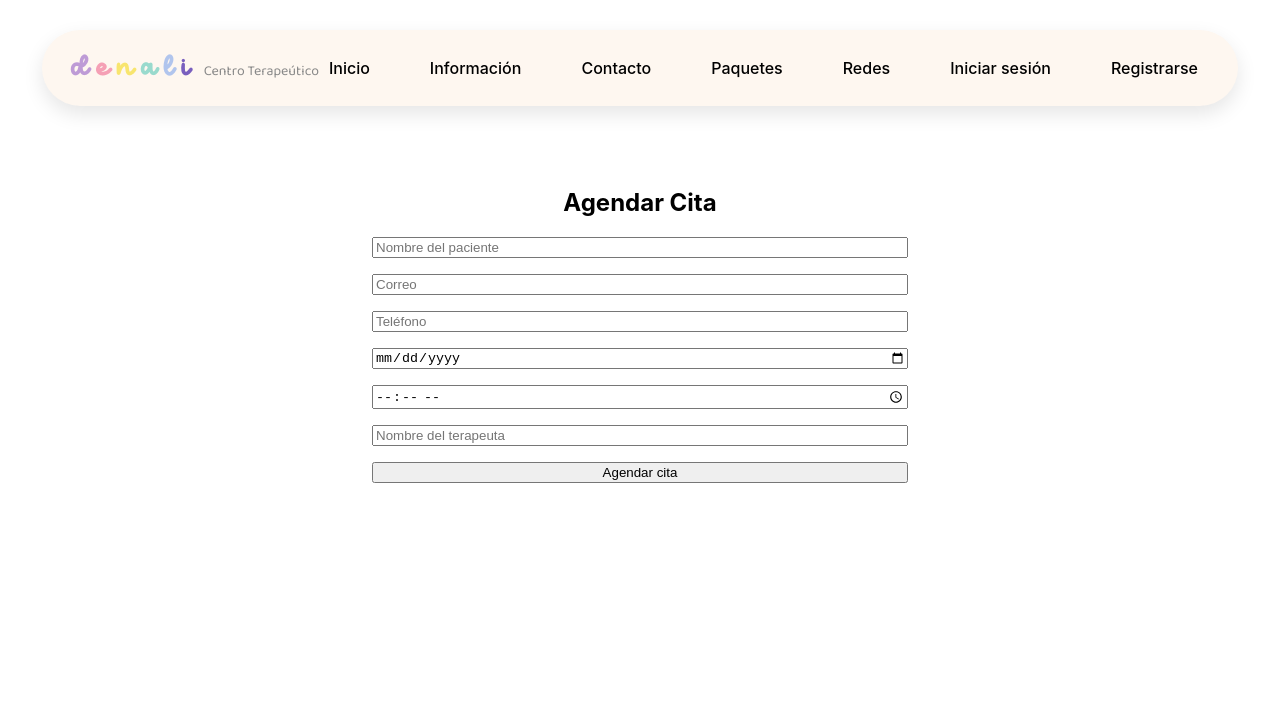
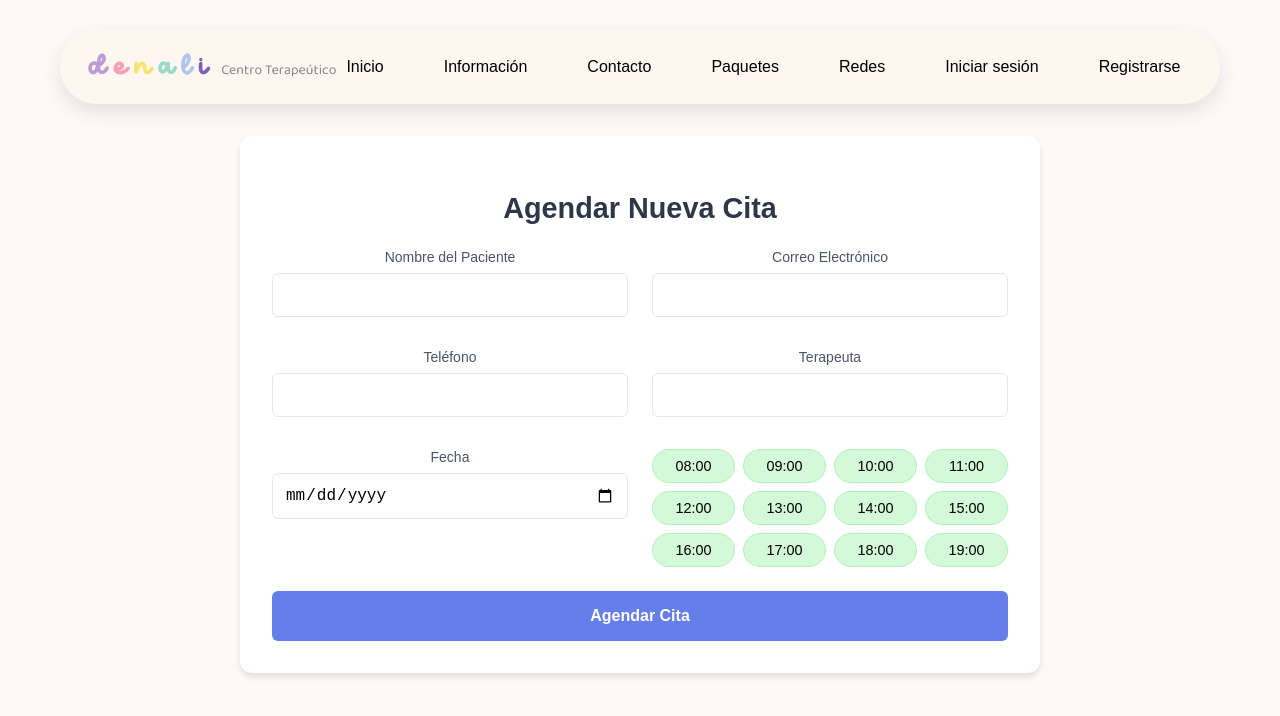
Before and after one commit to Mario124244/denali-main, a React (Create React App) app: page /contact in a window 1280 px wide. Shown: the top 716 px of the page. Built offline with nearby package versions, Linux system fonts and the light colour scheme.

Commit message:
Version 1.2

```diff
--- a/src/components/pages/AgendarCita.tsx
+++ b/src/components/pages/AgendarCita.tsx
@@ -1,4 +1,120 @@
 import React, { useState } from 'react';
+import styled from 'styled-components';
+
+const Container = styled.div`
+  max-width: 800px;
+  margin: 2rem auto;
+  padding: 2rem;
+  background: #ffffff;
+  border-radius: 12px;
+  box-shadow: 0 4px 6px rgba(0, 0, 0, 0.1);
+`;
+const TimesGrid = styled.div`
+  display: grid;
+  grid-template-columns: repeat(auto-fit, minmax(70px, 1fr));
+  gap: 0.5rem;
+`;
+
+const HoraTag = styled.button<{ $seleccionado: boolean }>`
+  padding: 0.5rem 0.75rem;
+  background-color: ${({ $seleccionado }) => ($seleccionado ? '#38d9a9' : '#d3f9d8')};
+  border: 1px solid #b2f2bb;
+  border-radius: 20px;
+  font-size: 0.9rem;
+  cursor: pointer;
+  transition: all 0.2s ease;
+
+  &:hover {
+    background-color: #63e6be;
+  }
+`;
+
+
+const Title = styled.h2`
+  color: #2d3748;
+  font-size: 1.8rem;
+  margin-bottom: 1.5rem;
+  text-align: center;
+`;
+
+const FormGrid = styled.form`
+  display: grid;
+  grid-template-columns: repeat(2, 1fr);
+  gap: 1.5rem;
+  @media (max-width: 768px) {
+    grid-template-columns: 1fr;
+  }
+`;
+
+const InputGroup = styled.div`
+  display: flex;
+  flex-direction: column;
+  margin-bottom: 0.5rem;
+`;
+
+const Label = styled.label`
+  color: #4a5568;
+  font-size: 0.875rem;
+  margin-bottom: 0.5rem;
+  font-weight: 500;
+`;
+
+const Input = styled.input`
+  padding: 0.75rem;
+  border: 1px solid #e2e8f0;
+  border-radius: 6px;
+  font-size: 1rem;
+  transition: border-color 0.3s ease;
+
+  &:focus {
+    outline: none;
+    border-color: #667eea;
+    box-shadow: 0 0 0 2px rgba(102, 126, 234, 0.2);
+  }
+`;
+
+const Button = styled.button`
+  grid-column: 1 / -1;
+  background: #667eea;
+  color: white;
+  padding: 1rem;
+  border: none;
+  border-radius: 6px;
+  font-size: 1rem;
+  font-weight: 600;
+  cursor: pointer;
+  transition: background 0.3s ease;
+
+  &:hover {
+    background: #5a67d8;
+  }
+
+  &:disabled {
+    background: #c3dafe;
+    cursor: not-allowed;
+  }
+`;
+
+const Message = styled.div<{ $type?: 'success' | 'error' | 'info' }>`
+  padding: 1rem;
+  margin-bottom: 1.5rem;
+  border-radius: 6px;
+  background: ${({ $type }) =>
+    $type === 'success' ? '#f0fff4' :
+    $type === 'error' ? '#fff5f5' :
+    '#f7fafc'};
+  color: ${({ $type }) =>
+    $type === 'success' ? '#2f855a' :
+    $type === 'error' ? '#c53030' :
+    '#2d3748'};
+  border: 1px solid ${({ $type }) =>
+    $type === 'success' ? '#c6f6d5' :
+    $type === 'error' ? '#fed7d7' :
+    '#e2e8f0'};
+  display: flex;
+  align-items: center;
+  gap: 0.5rem;
+`;
 
 const AgendarCita: React.FC = () => {
   const [form, setForm] = useState({
@@ -10,7 +126,30 @@ const AgendarCita: React.FC = () => {
     terapeuta: '',
   });
 
-  const [mensaje, setMensaje] = useState('');
+  const [mensaje, setMensaje] = useState<{ texto: string; tipo: 'success' | 'error' | 'info' }>({ texto: '', tipo: 'info' });
+  const [isSubmitting, setIsSubmitting] = useState(false);
+  const generarHorarios = (inicio = '08:00', fin = '19:00', intervalo = 60) => {
+    const horarios: string[] = [];
+    const [startHour, startMin] = inicio.split(':').map(Number);
+    const [endHour, endMin] = fin.split(':').map(Number);
+
+    let current = new Date();
+    current.setHours(startHour, startMin, 0, 0);
+
+    const end = new Date();
+    end.setHours(endHour, endMin, 0, 0);
+
+    while (current <= end) {
+      const horastr = current.toTimeString().slice(0, 5);
+      horarios.push(horastr);
+      current.setMinutes(current.getMinutes() + intervalo);
+    }
+
+    return horarios;
+  };
+
+  const horariosDisponibles = generarHorarios(); // puedes usar estado para cambiar según la fecha
+
 
   const handleChange = (e: React.ChangeEvent<HTMLInputElement>) => {
     setForm({ ...form, [e.target.name]: e.target.value });
@@ -18,6 +157,8 @@ const AgendarCita: React.FC = () => {
 
   const handleSubmit = async (e: React.FormEvent) => {
     e.preventDefault();
+    setIsSubmitting(true);
+    setMensaje({ texto: '', tipo: 'info' });
 
     try {
       // Paso 1: Crear o recuperar paciente
@@ -31,14 +172,16 @@ const AgendarCita: React.FC = () => {
         }),
       });
 
+      if (!pacienteRes.ok) throw new Error('Error al crear paciente');
+
       const paciente = await pacienteRes.json();
 
-      // Paso 2: Agendar la cita asociada al usuario logueado
+      // Paso 2: Agendar la cita
       const citaRes = await fetch(`${process.env.REACT_APP_API_URL}/citas`, {
         method: 'POST',
         headers: {
           'Content-Type': 'application/json',
-          'Authorization': `Bearer ${localStorage.getItem('token')}` // 👈 Aquí se manda el token
+          'Authorization': `Bearer ${localStorage.getItem('token')}`
         },
         body: JSON.stringify({
           paciente: paciente._id,
@@ -49,7 +192,7 @@ const AgendarCita: React.FC = () => {
       });
 
       if (citaRes.ok) {
-        setMensaje('✅ Cita agendada con éxito');
+        setMensaje({ texto: '✅ Cita agendada con éxito', tipo: 'success' });
         setForm({
           nombre: '',
           correo: '',
@@ -59,30 +202,104 @@ const AgendarCita: React.FC = () => {
           terapeuta: ''
         });
       } else {
-        setMensaje('❌ Error al agendar la cita');
+        throw new Error('Error al agendar cita');
       }
 
     } catch (error) {
       console.error('Error:', error);
-      setMensaje('❌ Error al conectar con el servidor');
+      setMensaje({
+        texto: error instanceof Error ? `❌ ${error.message}` : '❌ Error inesperado',
+        tipo: 'error'
+      });
+    } finally {
+      setIsSubmitting(false);
     }
   };
 
   return (
-    <div style={{ padding: '2rem', maxWidth: '600px', margin: '0 auto' }}>
-      <h2>Agendar Cita</h2>
-      {mensaje && <p style={{ fontWeight: 'bold' }}>{mensaje}</p>}
+    <Container>
+      <Title>Agendar Nueva Cita</Title>
 
-      <form onSubmit={handleSubmit} style={{ display: 'flex', flexDirection: 'column', gap: '1rem' }}>
-        <input type="text" name="nombre" placeholder="Nombre del paciente" value={form.nombre} onChange={handleChange} required />
-        <input type="email" name="correo" placeholder="Correo" value={form.correo} onChange={handleChange} required />
-        <input type="tel" name="telefono" placeholder="Teléfono" value={form.telefono} onChange={handleChange} required />
-        <input type="date" name="fecha" value={form.fecha} onChange={handleChange} required />
-        <input type="time" name="hora" value={form.hora} onChange={handleChange} required />
-        <input type="text" name="terapeuta" placeholder="Nombre del terapeuta" value={form.terapeuta} onChange={handleChange} required />
-        <button type="submit">Agendar cita</button>
-      </form>
-    </div>
+      {mensaje.texto && (
+        <Message $type={mensaje.tipo}>
+          {mensaje.texto}
+        </Message>
+      )}
+
+      <FormGrid onSubmit={handleSubmit}>
+        <InputGroup>
+          <Label>Nombre del Paciente</Label>
+          <Input
+            type="text"
+            name="nombre"
+            value={form.nombre}
+            onChange={handleChange}
+            required
+          />
+        </InputGroup>
+
+        <InputGroup>
+          <Label>Correo Electrónico</Label>
+          <Input
+            type="email"
+            name="correo"
+            value={form.correo}
+            onChange={handleChange}
+            required
+          />
+        </InputGroup>
+
+        <InputGroup>
+          <Label>Teléfono</Label>
+          <Input
+            type="tel"
+            name="telefono"
+            value={form.telefono}
+            onChange={handleChange}
+            required
+          />
+        </InputGroup>
+
+        <InputGroup>
+          <Label>Terapeuta</Label>
+          <Input
+            type="text"
+            name="terapeuta"
+            value={form.terapeuta}
+            onChange={handleChange}
+            required
+          />
+        </InputGroup>
+
+        <InputGroup>
+          <Label>Fecha</Label>
+          <Input
+            type="date"
+            name="fecha"
+            value={form.fecha}
+            onChange={handleChange}
+            required
+          />
+        </InputGroup>
+
+        <TimesGrid>
+            {horariosDisponibles.map((hora) => (
+              <HoraTag
+                key={hora}
+                onClick={() => setForm({ ...form, hora })}
+                $seleccionado={form.hora === hora}
+              >
+                {hora}
+              </HoraTag>
+            ))}
+          </TimesGrid>
+
+
+        <Button type="submit" disabled={isSubmitting}>
+          {isSubmitting ? 'Procesando...' : 'Agendar Cita'}
+        </Button>
+      </FormGrid>
+    </Container>
   );
 };
 
--- /dev/null
+++ b/src/components/pages/MisCitas.css
@@ -0,0 +1,141 @@
+
+
+
+:root {
+    --color-primario: #f5a0b5;
+    --color-secundario: #b1c5ed;
+    --color-fondo: #fef9f8;
+    --color-texto:rgb(0, 0, 0);
+    --color-error: #d63031;
+    --fuente-principal: 'Comic Neue', cursive, sans-serif;
+  }
+
+  body {
+    font-family: var(--fuente-principal);
+    background-color: var(--color-fondo);
+    margin: 0;
+    padding: 0;
+  }
+
+  .card-cita:hover {
+    transform: scale(1.02);
+    transition: transform 0.2s ease-in-out;
+  }
+  .contenedor-citas {
+    padding: 2rem;
+    max-width: 1200px;
+    margin: 0 auto;
+  }
+
+  .titulo-citas {
+    color: var(--color-texto);
+    text-align: center;
+    font-size: 2.5rem;
+    margin-bottom: 2rem;
+  }
+
+  .error-citas {
+    color: var(--color-error);
+    text-align: center;
+    font-weight: bold;
+  }
+
+  .mensaje-vacio {
+    color: #636e72;
+    text-align: center;
+    font-size: 1.2rem;
+  }
+
+  .grid-citas {
+    display: grid;
+    grid-template-columns: repeat(auto-fit, minmax(320px, 1fr));
+    gap: 2rem;
+  }
+
+  .card-dia {
+    background: #fff;
+    border-radius: 16px;
+    padding: 1.5rem;
+    box-shadow: 0 6px 12px rgba(0, 0, 0, 0.05);
+    display: flex;
+    flex-direction: column;
+    height: 100%;
+  }
+
+  .fecha-cita {
+    border-bottom: 3px dashed var(--color-primario);
+    padding-bottom: 0.5rem;
+    margin-bottom: 1rem;
+  }
+
+  .fecha-titulo {
+    font-size: 1.6rem;
+    display: flex;
+    align-items: center;
+    gap: 0.6rem;
+    color: var(--color-primario);
+  }
+
+  .fecha-etiqueta {
+    background-color: var(--color-primario);
+    color: #fff;
+    padding: 0.4rem 1rem;
+    border-radius: 20px;
+    font-weight: bold;
+    font-size: 1rem;
+  }
+
+  .citas-dia {
+    display: flex;
+    flex-direction: column;
+    gap: 1rem;
+    flex-grow: 1;
+  }
+
+  .card-cita {
+    background: var(--color-secundario);
+    border-radius: 12px;
+    padding: 1rem;
+    position: relative;
+    display: flex;
+    flex-direction: column;
+    justify-content: space-between;
+    height: 120px;
+    overflow: hidden;
+  }
+
+  .card-cita::before {
+    content: "";
+    position: absolute;
+    left: 0;
+    top: 0;
+    bottom: 0;
+    width: 5px;
+    background: var(--color-primario);
+    border-radius: 5px 0 0 5px;
+  }
+
+  .info-cita {
+    margin-left: 0.8rem;
+    display: flex;
+    flex-direction: column;
+    justify-content: space-between;
+    height: 100%;
+  }
+
+  .hora-cita {
+    font-weight: 700;
+    color: var(--color-texto);
+    font-size: 1rem;
+    display: flex;
+    align-items: center;
+    gap: 0.5rem;
+  }
+
+  .detalle-cita {
+    color: #2d3436;
+    font-size: 0.95rem;
+    display: flex;
+    flex-direction: column;
+    gap: 0.2rem;
+  }
--- a/src/components/pages/MisCitas.tsx
+++ b/src/components/pages/MisCitas.tsx
@@ -1,4 +1,7 @@
 import React, { useEffect, useState } from 'react';
+import './MisCitas.css';
+
+
 
 interface Cita {
   _id: string;
@@ -28,10 +31,7 @@ const MisCitas: React.FC = () => {
           },
         });
 
-        if (!res.ok) {
-          throw new Error('Error al obtener citas');
-        }
-
+        if (!res.ok) throw new Error('Error al obtener citas');
         const data = await res.json();
         setCitas(data);
       } catch (err: any) {
@@ -42,36 +42,51 @@ const MisCitas: React.FC = () => {
     fetchCitas();
   }, []);
 
+  const formatFecha = (fechaStr: string) => {
+    const meses = ['Ene', 'Feb', 'Mar', 'Abr', 'May', 'Jun', 'Jul', 'Ago', 'Sep', 'Oct', 'Nov', 'Dic'];
+    const [year, month, day] = fechaStr.split('-');
+    return `${parseInt(day)} ${meses[parseInt(month) - 1]}`;
+  };
+
+  const citasPorFecha = citas.reduce((acc, cita) => {
+    const fecha = cita.fecha;
+    if (!acc[fecha]) acc[fecha] = [];
+    acc[fecha].push(cita);
+    return acc;
+  }, {} as { [key: string]: Cita[] });
+
   return (
-    <div style={{ padding: '2rem' }}>
-      <h2>Mis Citas</h2>
-      {error && <p style={{ color: 'red' }}>{error}</p>}
+    <div className="contenedor-citas">
+      <h2 className="titulo-citas">Mi Calendario de Citas</h2>
+      {error && <p className="error-citas">{error}</p>}
 
       {citas.length === 0 ? (
-        <p>No tienes citas registradas.</p>
+        <p className="mensaje-vacio">No tienes citas registradas.</p>
       ) : (
-        <table style={{ width: '100%', borderCollapse: 'collapse' }}>
-          <thead>
-            <tr>
-              <th>Paciente</th>
-              <th>Correo</th>
-              <th>Fecha</th>
-              <th>Hora</th>
-              <th>Terapeuta</th>
-            </tr>
-          </thead>
-          <tbody>
-            {citas.map((cita) => (
-              <tr key={cita._id}>
-                <td>{cita.paciente?.nombre}</td>
-                <td>{cita.paciente?.correo}</td>
-                <td>{cita.fecha}</td>
-                <td>{cita.hora}</td>
-                <td>{cita.terapeuta}</td>
-              </tr>
-            ))}
-          </tbody>
-        </table>
+        <div className="grid-citas">
+          {Object.entries(citasPorFecha).map(([fecha, citasDia]) => (
+            <div key={fecha} className="card-dia">
+              <div className="fecha-cita">
+                <h3 className="fecha-titulo">
+                  <span className="fecha-etiqueta">{formatFecha(fecha)}</span>
+                </h3>
+              </div>
+              <div className="citas-dia">
+                {citasDia.map((cita) => (
+                  <div key={cita._id} className="card-cita">
+                    <div className="info-cita">
+                      <div className="hora-cita">⏰ {cita.hora}</div>
+                      <div className="detalle-cita">
+                        <div>👤 Paciente: {cita.paciente?.nombre}</div>
+                        <div>👨Terapeuta:  {cita.terapeuta}</div>
+                      </div>
+                    </div>
+                  </div>
+                ))}
+              </div>
+            </div>
+          ))}
+        </div>
       )}
     </div>
   );
```
Also changed, not shown: package.json (+9 -0 lines), src/components/pages/AgendarCita.css (added).
